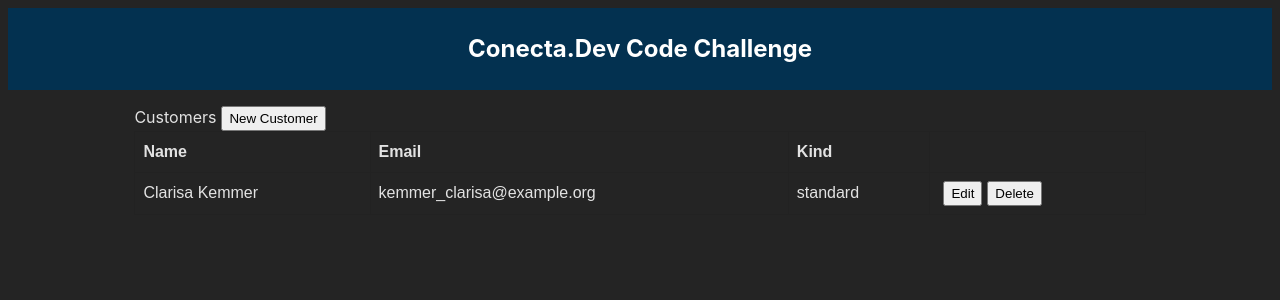
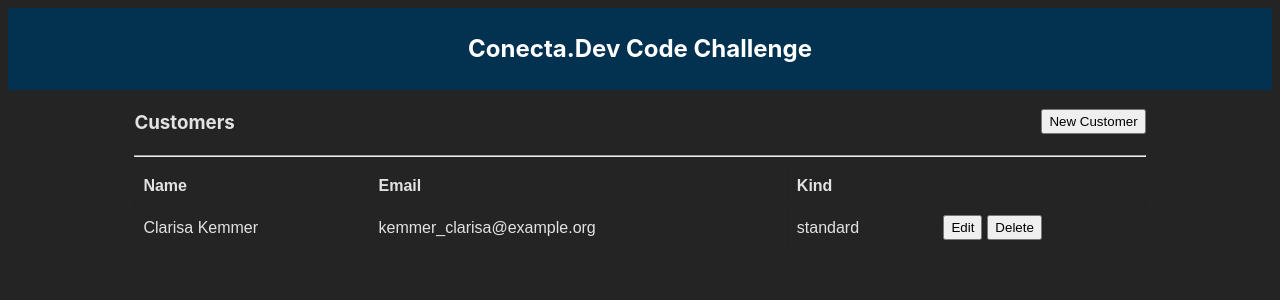
Before and after one commit to GeorgeLMaluf0579/conecta.dev, a React (Vite) app in the folder app/: page / in a window 1280 px wide. Shown: the top 300 px of the page. Built offline with nearby package versions, Linux system fonts and the light colour scheme.

Commit message:
Put some face lift on Home Page

```diff
--- a/app/src/components/Home/Home.style.css
+++ b/app/src/components/Home/Home.style.css
@@ -10,3 +10,8 @@
   margin-right: 10%;
   margin-top: 15px;
 }
+
+.add-customer-btn {
+  float: right;
+  margin-bottom: 5px;
+}
--- a/app/src/components/Home/Home.tsx
+++ b/app/src/components/Home/Home.tsx
@@ -32,9 +32,10 @@ const Home = () => {
       <section className="section-content">
         {currentPage == DisplayPagesEnum.listCustomer &&
           <>
+            <input  className="add-customer-btn" type="button" value="New Customer"  onClick={onAddCustomerClick}/>
             <div>
-              Customers
-              <input type="button" value="New Customer"  onClick={onAddCustomerClick}/>
+              <h3>Customers</h3>
+              <hr />
             </div>
             <CustomerList list={customerList}/>
           </>
```
